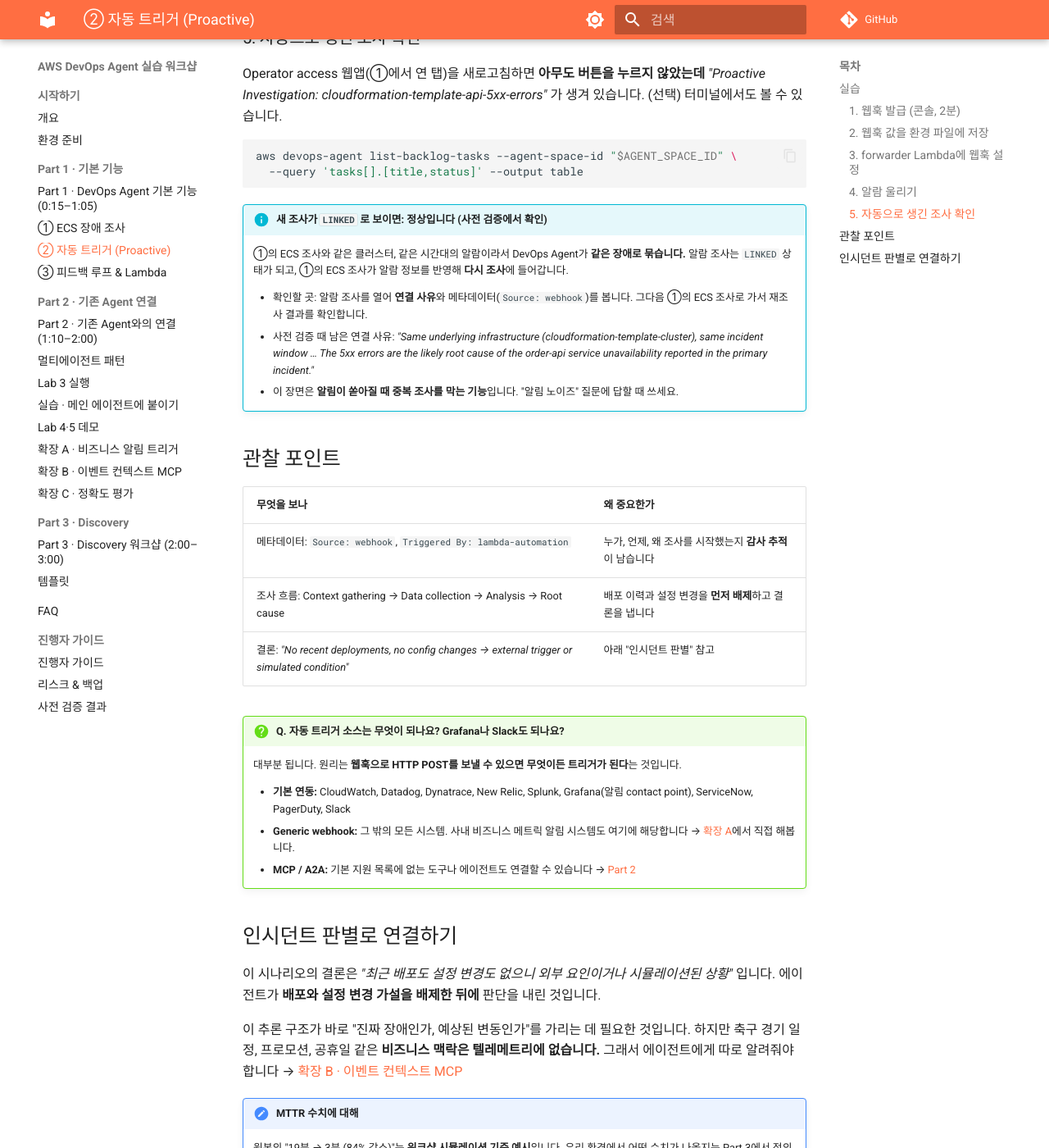
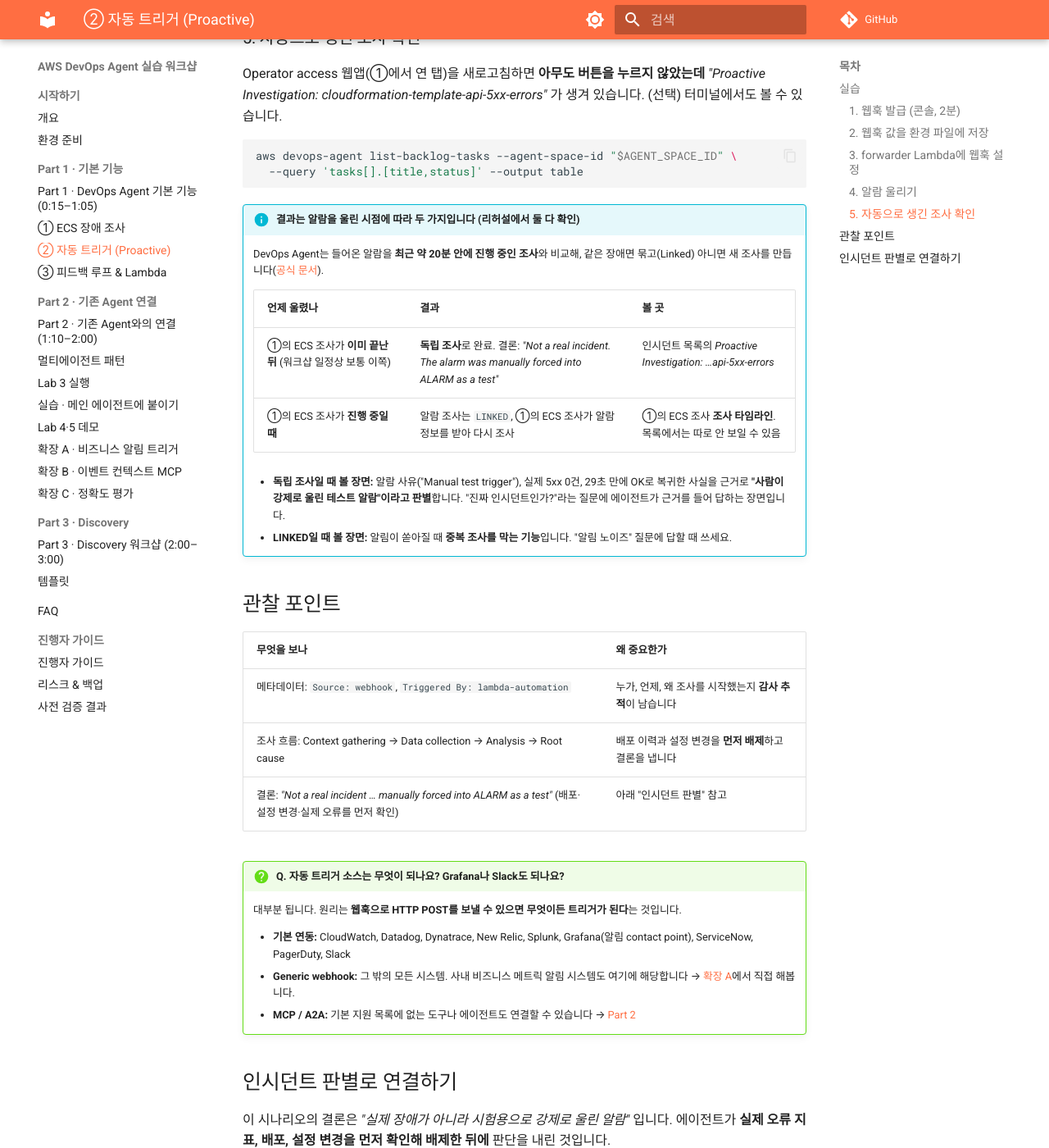
Before and after one commit to hsr87/devops-agent-workshop-kr, an MkDocs documentation site: the page built from docs/part1/proactive.md, in a window 1280 px wide and 1400 px high, scrolled down 1972 px. Shown: the whole window at 82% size. Built offline with MkDocs 1.6.1 and Material for MkDocs 9.7.7, drawn with Linux system fonts in a browser that asks for light colours; comment, search, counter and statistics services are not loaded.

Commit message:
Proactive lab: alarm investigation is linked or independent depending on timing
Co-Authored-By: Claude Opus 5.5 <noreply@anthropic.com>

````diff
--- a/docs/part1/proactive.md
+++ b/docs/part1/proactive.md
@@ -92,12 +92,16 @@ aws devops-agent list-backlog-tasks --agent-space-id "$AGENT_SPACE_ID" \
   --query 'tasks[].[title,status]' --output table
 ```
 
-!!! info "새 조사가 `LINKED` 로 보이면: 정상입니다 (사전 검증에서 확인)"
-    ①의 ECS 조사와 같은 클러스터, 같은 시간대의 알람이라서 DevOps Agent가 **같은 장애로 묶습니다.** 알람 조사는 `LINKED` 상태가 되고, ①의 ECS 조사가 알람 정보를 반영해 **다시 조사**에 들어갑니다.
+!!! info "결과는 알람을 울린 시점에 따라 두 가지입니다 (리허설에서 둘 다 확인)"
+    DevOps Agent는 들어온 알람을 **최근 약 20분 안에 진행 중인 조사**와 비교해, 같은 장애면 묶고(Linked) 아니면 새 조사를 만듭니다([공식 문서](https://docs.aws.amazon.com/devopsagent/latest/userguide/production-operations-autonomous-incident-response.html#incident-triage)).
 
-    - 확인할 곳: 알람 조사를 열어 **연결 사유**와 메타데이터(`Source: webhook`)를 봅니다. 그다음 ①의 ECS 조사로 가서 재조사 결과를 확인합니다.
-    - 사전 검증 때 남은 연결 사유: *"Same underlying infrastructure (cloudformation-template-cluster), same incident window … The 5xx errors are the likely root cause of the order-api service unavailability reported in the primary incident."*
-    - 이 장면은 **알림이 쏟아질 때 중복 조사를 막는 기능**입니다. "알림 노이즈" 질문에 답할 때 쓰세요.
+    | 언제 울렸나 | 결과 | 볼 곳 |
+    |---|---|---|
+    | ①의 ECS 조사가 **이미 끝난 뒤** (워크샵 일정상 보통 이쪽) | **독립 조사**로 완료. 결론: *"Not a real incident. The alarm was manually forced into ALARM as a test"* | 인시던트 목록의 *Proactive Investigation: …api-5xx-errors* |
+    | ①의 ECS 조사가 **진행 중일 때** | 알람 조사는 `LINKED`, ①의 ECS 조사가 알람 정보를 받아 다시 조사 | ①의 ECS 조사 **조사 타임라인**. 목록에서는 따로 안 보일 수 있음 |
+
+    - **독립 조사일 때 볼 장면:** 알람 사유("Manual test trigger"), 실제 5xx 0건, 29초 만에 OK로 복귀한 사실을 근거로 **"사람이 강제로 울린 테스트 알람"이라고 판별**합니다. "진짜 인시던트인가?"라는 질문에 에이전트가 근거를 들어 답하는 장면입니다.
+    - **LINKED일 때 볼 장면:** 알림이 쏟아질 때 **중복 조사를 막는 기능**입니다. "알림 노이즈" 질문에 답할 때 쓰세요.
 
 ## 관찰 포인트
 
@@ -105,7 +109,7 @@ aws devops-agent list-backlog-tasks --agent-space-id "$AGENT_SPACE_ID" \
 |---|---|
 | 메타데이터: `Source: webhook`, `Triggered By: lambda-automation` | 누가, 언제, 왜 조사를 시작했는지 **감사 추적**이 남습니다 |
 | 조사 흐름: Context gathering → Data collection → Analysis → Root cause | 배포 이력과 설정 변경을 **먼저 배제**하고 결론을 냅니다 |
-| 결론: *"No recent deployments, no config changes → external trigger or simulated condition"* | 아래 "인시던트 판별" 참고 |
+| 결론: *"Not a real incident … manually forced into ALARM as a test"* (배포·설정 변경·실제 오류를 먼저 확인) | 아래 "인시던트 판별" 참고 |
 
 !!! question "Q. 자동 트리거 소스는 무엇이 되나요? Grafana나 Slack도 되나요?"
     대부분 됩니다. 원리는 **웹훅으로 HTTP POST를 보낼 수 있으면 무엇이든 트리거가 된다**는 것입니다.
@@ -116,7 +120,7 @@ aws devops-agent list-backlog-tasks --agent-space-id "$AGENT_SPACE_ID" \
 
 ## 인시던트 판별로 연결하기
 
-이 시나리오의 결론은 *"최근 배포도 설정 변경도 없으니 외부 요인이거나 시뮬레이션된 상황"* 입니다. 에이전트가 **배포와 설정 변경 가설을 배제한 뒤에** 판단을 내린 것입니다.
+이 시나리오의 결론은 *"실제 장애가 아니라 시험용으로 강제로 울린 알람"* 입니다. 에이전트가 **실제 오류 지표, 배포, 설정 변경을 먼저 확인해 배제한 뒤에** 판단을 내린 것입니다.
 
 이 추론 구조가 바로 "진짜 장애인가, 예상된 변동인가"를 가리는 데 필요한 것입니다. 하지만 축구 경기 일정, 프로모션, 공휴일 같은 **비즈니스 맥락은 텔레메트리에 없습니다.** 그래서 에이전트에게 따로 알려줘야 합니다 → [확장 B · 이벤트 컨텍스트 MCP](../part2/ext-mcp.md)
 
````
Also changed, not shown: docs/facilitator/risks.md (+1 -1 lines).
